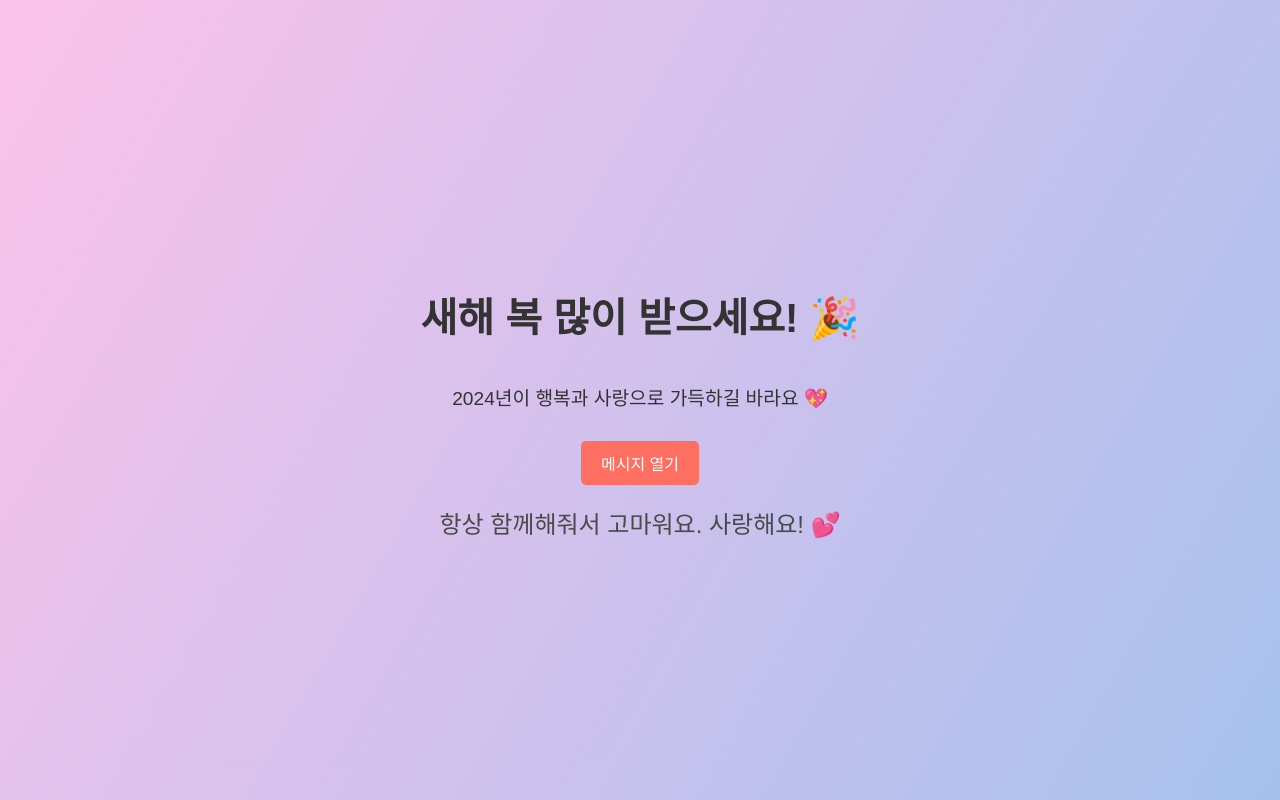
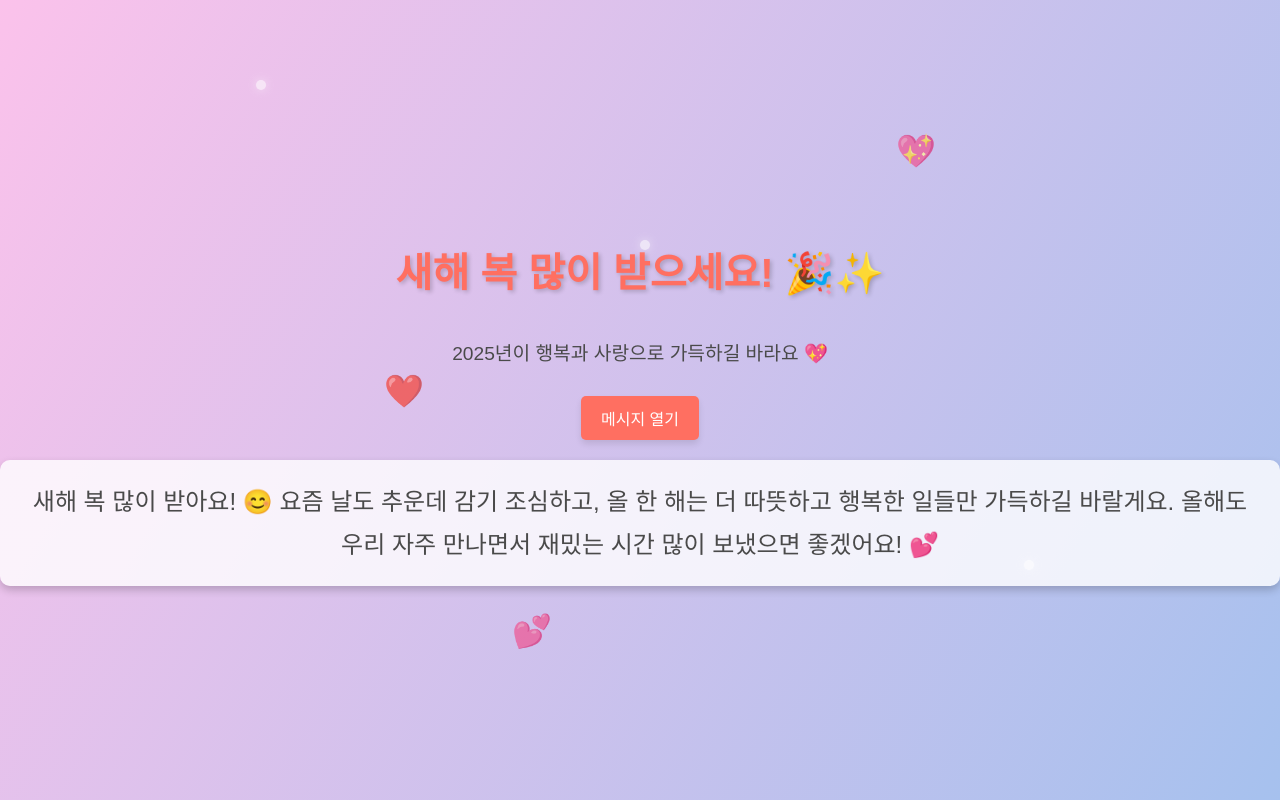
Before and after one commit to yangjunlee/newyear, a plain HTML site: page index.html in a window 1280 px wide. Both pictures are taken after a click on the button "메시지 열기". Drawn offline with Linux system fonts and the light colour scheme.

Commit message:
Update index.html

```diff
--- a/index.html
+++ b/index.html
@@ -17,16 +17,20 @@
             font-family: 'Arial', sans-serif;
             color: #333;
             text-align: center;
+            overflow: hidden;
         }
 
         h1 {
             font-size: 2.5em;
             margin-bottom: 20px;
+            color: #ff6f61;
+            text-shadow: 2px 2px 4px rgba(0, 0, 0, 0.2);
         }
 
         p {
             font-size: 1.2em;
             margin-bottom: 30px;
+            color: #4a4a4a;
         }
 
         button {
@@ -38,6 +42,7 @@
             border-radius: 5px;
             cursor: pointer;
             transition: background-color 0.3s;
+            box-shadow: 0 4px 6px rgba(0, 0, 0, 0.1);
         }
 
         button:hover {
@@ -49,14 +54,77 @@
             margin-top: 20px;
             font-size: 1.5em;
             color: #4a4a4a;
+            line-height: 1.8;
+            background: rgba(255, 255, 255, 0.8);
+            padding: 20px;
+            border-radius: 10px;
+            box-shadow: 0 4px 8px rgba(0, 0, 0, 0.2);
+        }
+
+        .decorations {
+            position: absolute;
+            top: 0;
+            left: 0;
+            width: 100%;
+            height: 100%;
+            pointer-events: none;
+        }
+
+        .star {
+            position: absolute;
+            width: 10px;
+            height: 10px;
+            background: #fff;
+            border-radius: 50%;
+            box-shadow: 0 0 10px rgba(255, 255, 255, 0.8);
+            animation: twinkle 3s infinite ease-in-out;
+        }
+
+        @keyframes twinkle {
+            0%, 100% {
+                opacity: 1;
+            }
+            50% {
+                opacity: 0.5;
+            }
+        }
+
+        .heart {
+            position: absolute;
+            font-size: 2em;
+            animation: float 5s infinite ease-in-out;
+        }
+
+        @keyframes float {
+            0% {
+                transform: translateY(0);
+                opacity: 1;
+            }
+            50% {
+                transform: translateY(-30px);
+                opacity: 0.7;
+            }
+            100% {
+                transform: translateY(0);
+                opacity: 1;
+            }
         }
     </style>
 </head>
 <body>
-    <h1>새해 복 많이 받으세요! 🎉</h1>
-    <p>2024년이 행복과 사랑으로 가득하길 바라요 💖</p>
+    <h1>새해 복 많이 받으세요! 🎉✨</h1>
+    <p>2025년이 행복과 사랑으로 가득하길 바라요 💖</p>
     <button onclick="showMessage()">메시지 열기</button>
-    <div class="message" id="message">항상 함께해줘서 고마워요. 사랑해요! 💕</div>
+    <div class="message" id="message">새해 복 많이 받아요! 😊 요즘 날도 추운데 감기 조심하고, 올 한 해는 더 따뜻하고 행복한 일들만 가득하길 바랄게요. 올해도 우리 자주 만나면서 재밌는 시간 많이 보냈으면 좋겠어요! 💕</div>
+
+    <div class="decorations">
+        <div class="star" style="top: 10%; left: 20%;"></div>
+        <div class="star" style="top: 30%; left: 50%;"></div>
+        <div class="star" style="top: 70%; left: 80%;"></div>
+        <div class="heart" style="top: 50%; left: 30%;">❤️</div>
+        <div class="heart" style="top: 20%; left: 70%;">💖</div>
+        <div class="heart" style="top: 80%; left: 40%;">💕</div>
+    </div>
 
     <script>
         function showMessage() {
```
